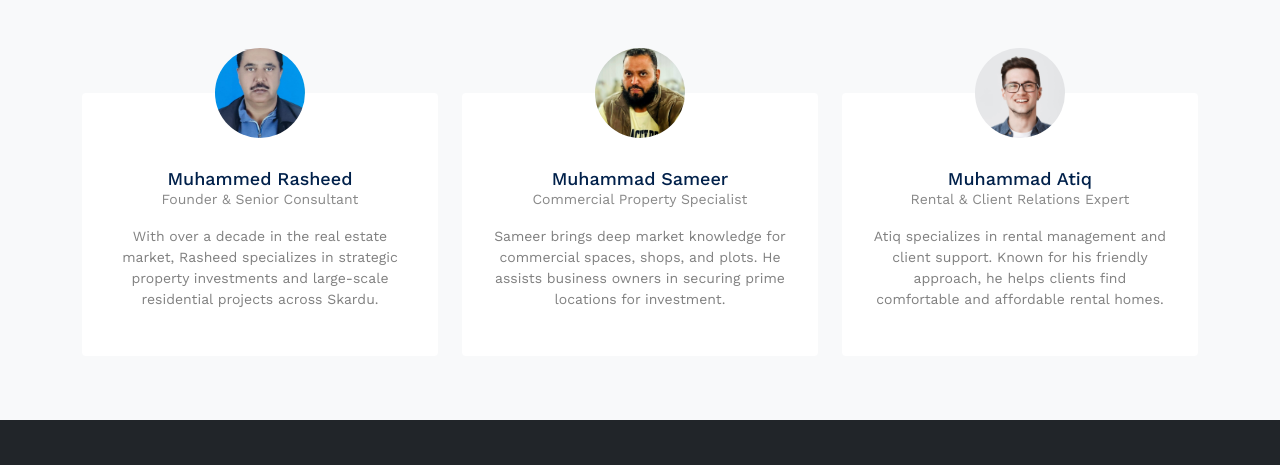
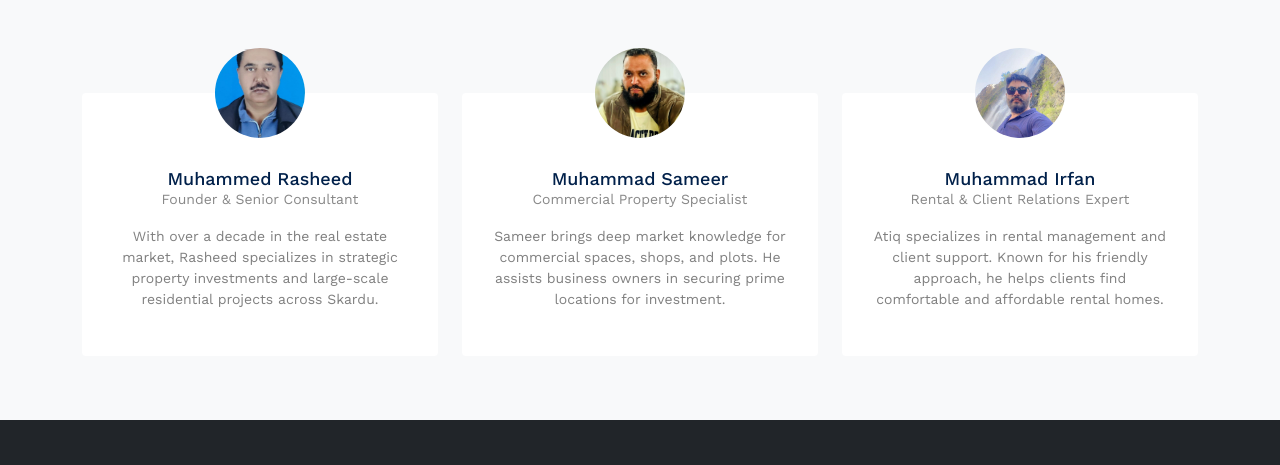
Before and after one commit to Ali-lab-tech/SkarduRealEstate, a plain HTML site: page index.html in a window 1280 px wide. Shown: the part 2233-2698 px from the top of the page. Drawn offline with nearby package versions, Linux system fonts and the light colour scheme; files whose address does not match are found by name.

Commit message:
dsadasdasd

```diff
--- a/index.html
+++ b/index.html
@@ -544,9 +544,9 @@
           <!-- Member 3 -->
           <div class="col-sm-6 col-md-6 col-lg-4 mb-5 mb-lg-0">
             <div class="h-100 person">
-              <img src="images/person_3-min.jpg" alt="Muhammad Atiq" class="img-fluid" />
+              <img src="images/Irfan.jpeg" alt="Muhammad Irfan" class="img-fluid" />
               <div class="person-contents">
-                <h2 class="mb-0">Muhammad Atiq</h2>
+                <h2 class="mb-0">Muhammad Irfan</h2>
                 <span class="meta d-block mb-3">Rental & Client Relations Expert</span>
                 <p>
                   Atiq specializes in rental management and client support. Known for his friendly approach, he helps clients find comfortable and affordable rental homes.
```
Also changed, not shown: images/Irfan.jpeg (added).
